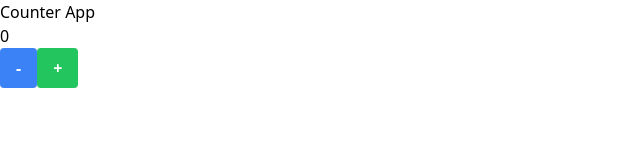
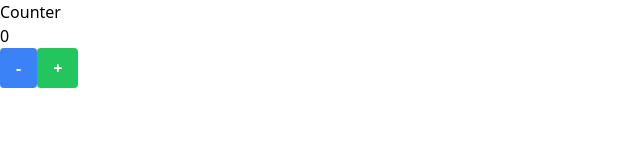
Before and after one commit to andriidatsyk/nuxt-app, a Nuxt app: page / in a window 1280 px wide. Shown: the top 160 px of the page, without its empty margins (0-640 px from the left). Built offline with nearby package versions, Linux system fonts and the light colour scheme.

Commit message:
change default name

```diff
--- a/components/Counter.vue
+++ b/components/Counter.vue
@@ -34,7 +34,7 @@ export default {
   },
   data() {
     return {
-      msg: 'Counter App',
+      msg: 'Counter',
     }
   },
   methods: {
```
Also changed, not shown: 1 other file (tests, documents, lock files or other folders).
